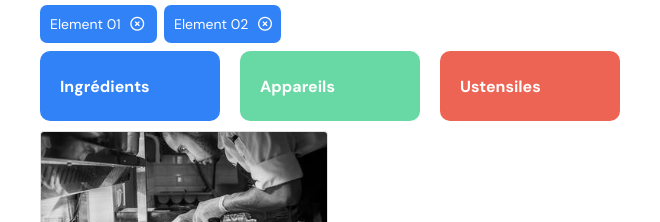
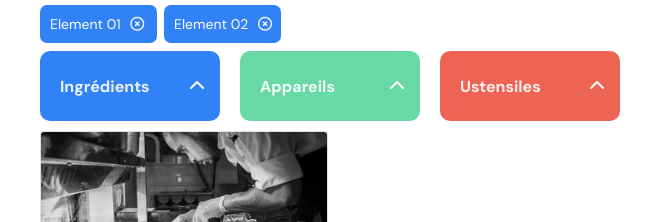
Before and after one commit to StevenBLR/Les-petits-plats, a website: page project/html/index.html in a window 1280 px wide. Shown: the part 178-400 px from the top of the page, 20-680 px from the left. Drawn offline with nearby package versions, Linux system fonts and the light colour scheme.

Commit message:
01 - Terminer l'intégration basique de la partie filtres
Création des assets
Mise en places des fichiers scss principaux
Layout internes + externes

```diff
--- a/project/html/index.html
+++ b/project/html/index.html
@@ -36,12 +36,15 @@
         <div class="filters__advanced-search">
           <div class="advanced-search-field">
             <input type="text" placeholder="Ingrédients" class="advanced-search-field__text-input">
+            <i class="fas fa-chevron-up"></i>
           </div>
           <div class="advanced-search-field--green">
             <input type="text" placeholder="Appareils" class="advanced-search-field__text-input">
+            <i class="fas fa-chevron-up"></i>
           </div>
           <div class="advanced-search-field--orange">
             <input type="text" placeholder="Ustensiles" class="advanced-search-field__text-input">
+            <i class="fas fa-chevron-up"></i>
           </div>
         </div>
       </div>
--- a/project/sass/04_Composants/_advanced-search-field.scss
+++ b/project/sass/04_Composants/_advanced-search-field.scss
@@ -1,4 +1,5 @@
 @mixin advanced-sf($color){
+    position: relative;
     width: 180px;
     border-radius: 10px;
     margin-right: 20px;
@@ -16,6 +17,14 @@
 
     ::placeholder{
         color: white;
+        opacity: 0.9;
+    }
+
+    i{
+        position: absolute;
+        right: 15px;
+        top: 27px;
+        color: white;
     }
 }
 
```
Also changed, not shown: project/css/style.css, 1 other file.
